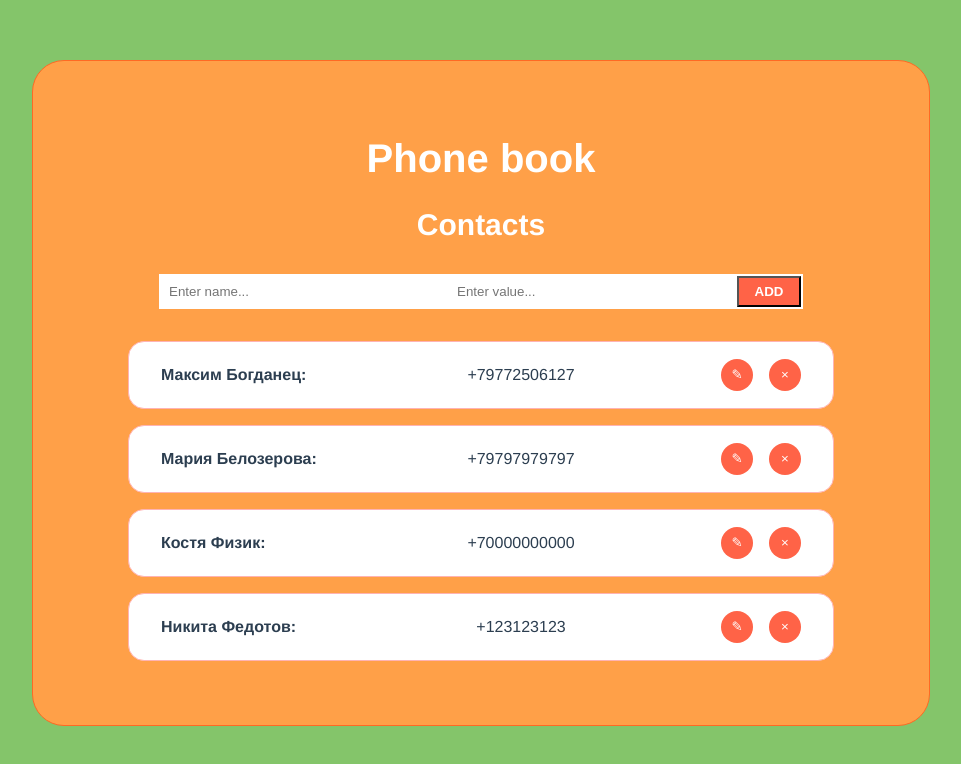
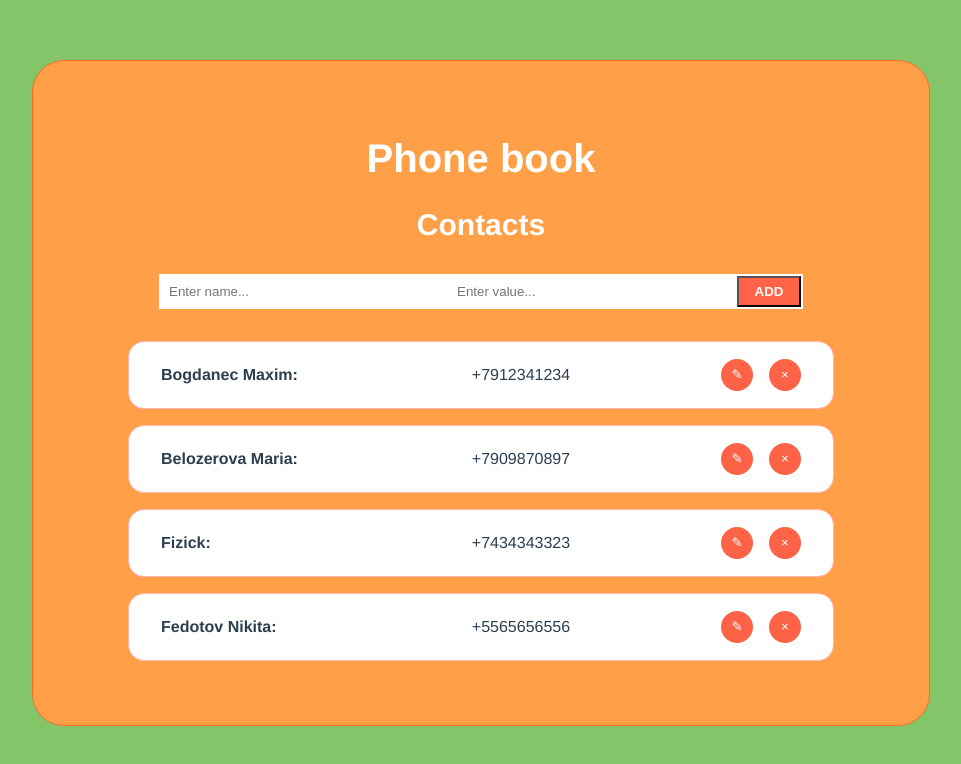
Before and after one commit to FFFFFFear1/vue-test, a Vue app: page / in a window 1280 px wide. Shown: the top 764 px of the page, without its empty margins (159-1120 px from the left). Built offline with nearby package versions, Linux system fonts and the light colour scheme.

Commit message:
Complete

```diff
--- a/src/App.vue
+++ b/src/App.vue
@@ -27,10 +27,10 @@ var vm = new Vue({
   data: {
     item: [],
     items: [
-      { id: 1, name: "Максим Богданец", value: "+79772506127" },
-      { id: 2, name: "Мария Белозерова", value: "+79797979797" },
-      { id: 3, name: "Костя Физик", value: "+70000000000" },
-      { id: 4, name: "Никита Федотов", value: "+123123123" },
+      { id: 1, name: "Bogdanec Maxim", value: "+7912341234" },
+      { id: 2, name: "Belozerova Maria", value: "+7909870897" },
+      { id: 3, name: "Fizick", value: "+7434343323" },
+      { id: 4, name: "Fedotov Nikita", value: "+5565656556" },
     ],
   },
 });
@@ -44,21 +44,13 @@ export default {
     };
   },
   methods: {
-    // открытие контакта                !!!!!!!!!!!!!!!!поправитьЁ!!!!!!!!!!!!!
+    // открытие контакта
     openContact(item) {
       for (var key in item) {
         this.item.push({
           name: key === "value" ? "number" : key !== undefined ? key : "",
           value: item[key] !== undefined ? item[key] : "",
         });
-
-        // if (key === "value") {
-        // } else {
-        //   this.item.push({
-        //     name: key !== undefined ? key : "",
-        //     value: item[key] !== undefined ? item[key] : "",
-        //   });
-        // }
       }
     },
 
@@ -107,16 +99,6 @@ export default {
 body {
   background-color: #38a10e9d;
 }
-li {
-  display: flex;
-  justify-content: space-between;
-  margin: 1rem auto;
-  width: 40rem;
-  padding: 0.5rem 2rem;
-  border: 1px solid rgb(255, 179, 179);
-  background-color: rgb(255, 255, 255);
-  border-radius: 1rem;
-}
 #app {
   font-family: Avenir, Helvetica, Arial, sans-serif;
   -webkit-font-smoothing: antialiased;
@@ -131,6 +113,16 @@ li {
   border: 1px solid rgb(255, 105, 36);
   border-radius: 2rem;
 }
+li {
+  display: flex;
+  justify-content: space-between;
+  margin: 1rem auto;
+  width: 40rem;
+  padding: 0.5rem 2rem;
+  border: 1px solid rgb(255, 179, 179);
+  background-color: rgb(255, 255, 255);
+  border-radius: 1rem;
+}
 .title {
   font-size: 40px;
   color: white;
--- a/src/components/common/AddFlied.vue
+++ b/src/components/common/AddFlied.vue
@@ -30,7 +30,7 @@
       <input
         type="text"
         maxlength="30"
-        minlength="3"
+        minlength="1"
         placeholder="Enter value..."
         required
         v-model="value"
--- a/src/components/common/List.vue
+++ b/src/components/common/List.vue
@@ -85,6 +85,11 @@ ul {
 button {
   cursor: pointer;
   margin: auto 0;
+  border: 0px;
+  font-weight: bold;
+  padding: 0.5rem 1rem;
+  background-color: tomato;
+  color: white;
 }
 .modal {
   position: fixed;
@@ -99,7 +104,7 @@ button {
   position: relative;
   margin: 20rem auto;
   background-color: white;
-  border: 1px solid black;
+  border: 1px solid rgb(255, 128, 128);
   padding: 2rem 1rem;
 }
 .modal-btns {
```
